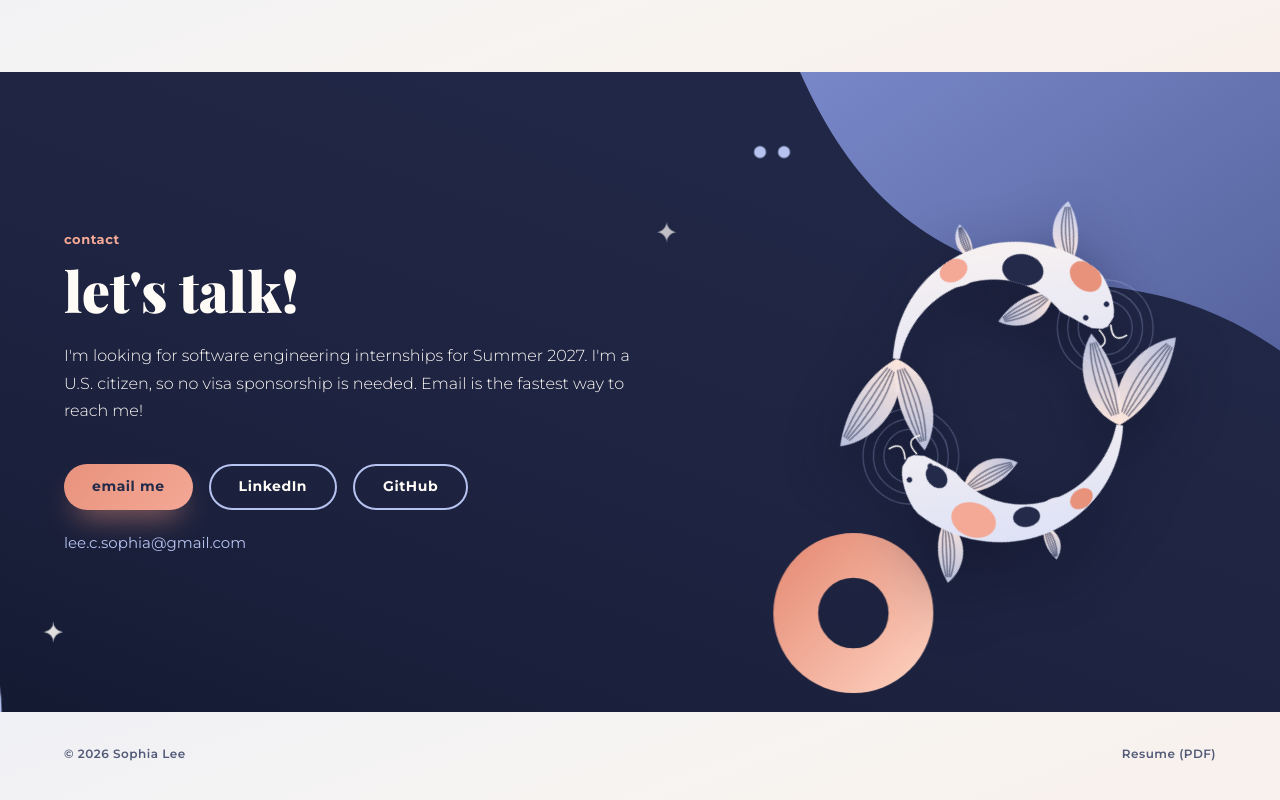
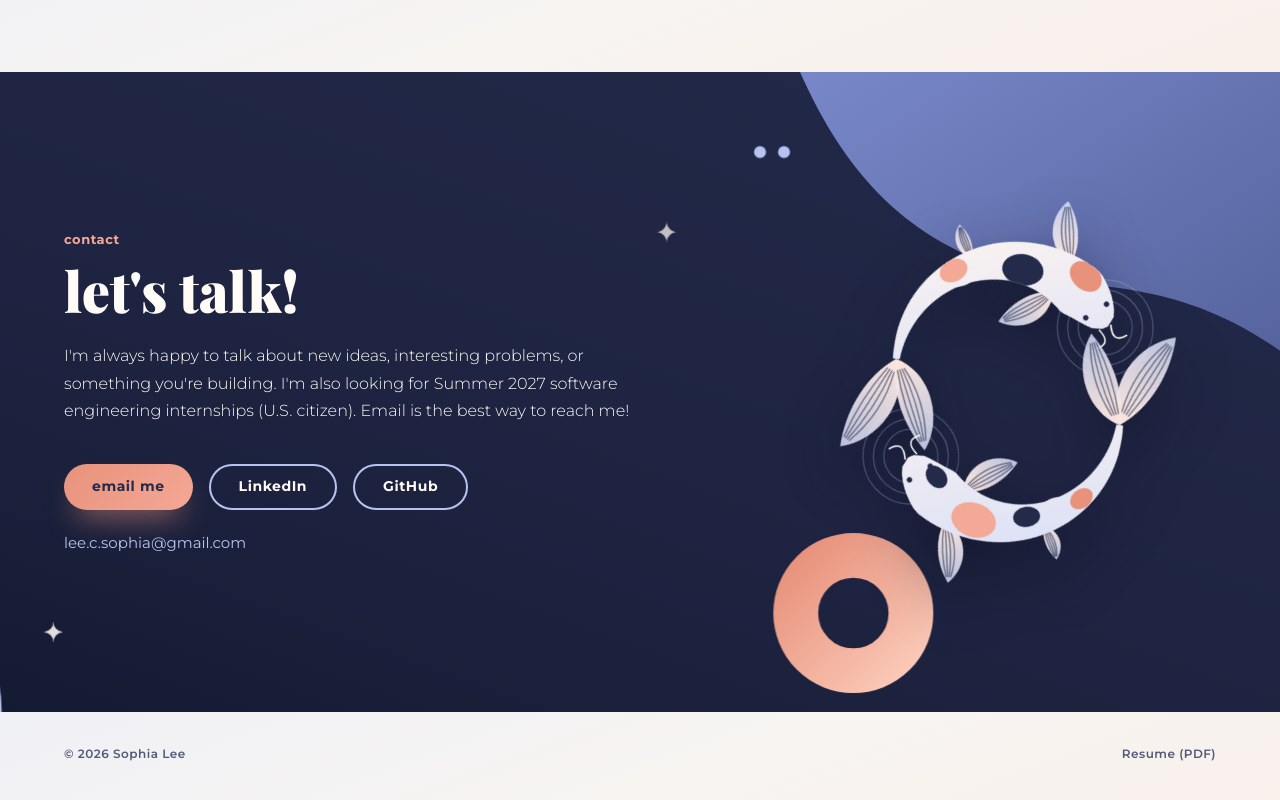
Before and after one commit to leshoya/personalwebsite, a React (Vite) app: page / in a window 1280 px wide. Shown: the part 8339-9139 px from the top of the page. Built offline with nearby package versions, Linux system fonts and the light colour scheme.

Commit message:
updating contact section

```diff
--- a/src/components/Contact.tsx
+++ b/src/components/Contact.tsx
@@ -54,9 +54,9 @@ export function Contact() {
             let's talk!
           </h2>
           <p className="contact__text">
-            I'm looking for software engineering internships for Summer 2027. I'm a U.S.
-            citizen, so no visa sponsorship is needed.
-            Email is the fastest way to reach me!
+            I'm always happy to talk about new ideas, interesting problems, or something you're
+            building. I'm also looking for Summer 2027 software engineering internships (U.S.
+            citizen). Email is the best way to reach me!
           </p>
           <div className="hero__actions">
             <a href={`mailto:${profile.email}`} className="btn btn--coral">
```
